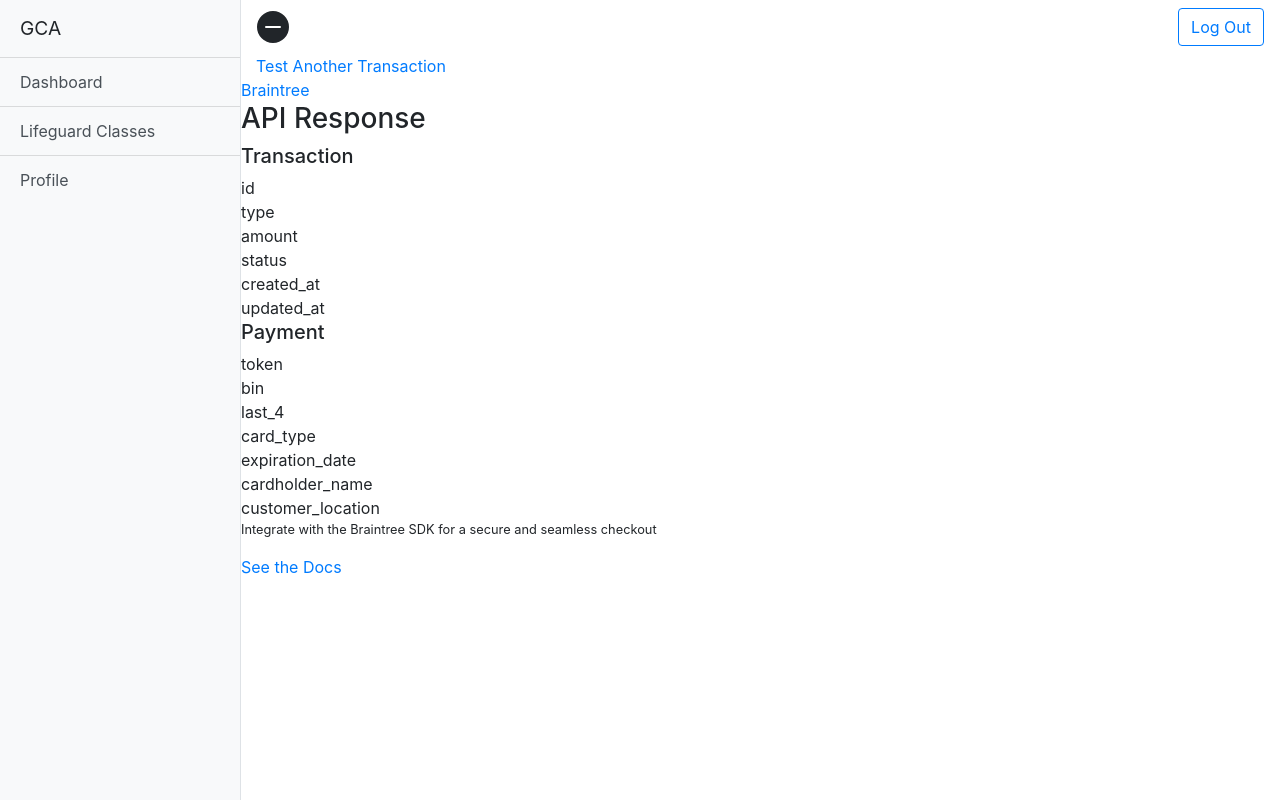
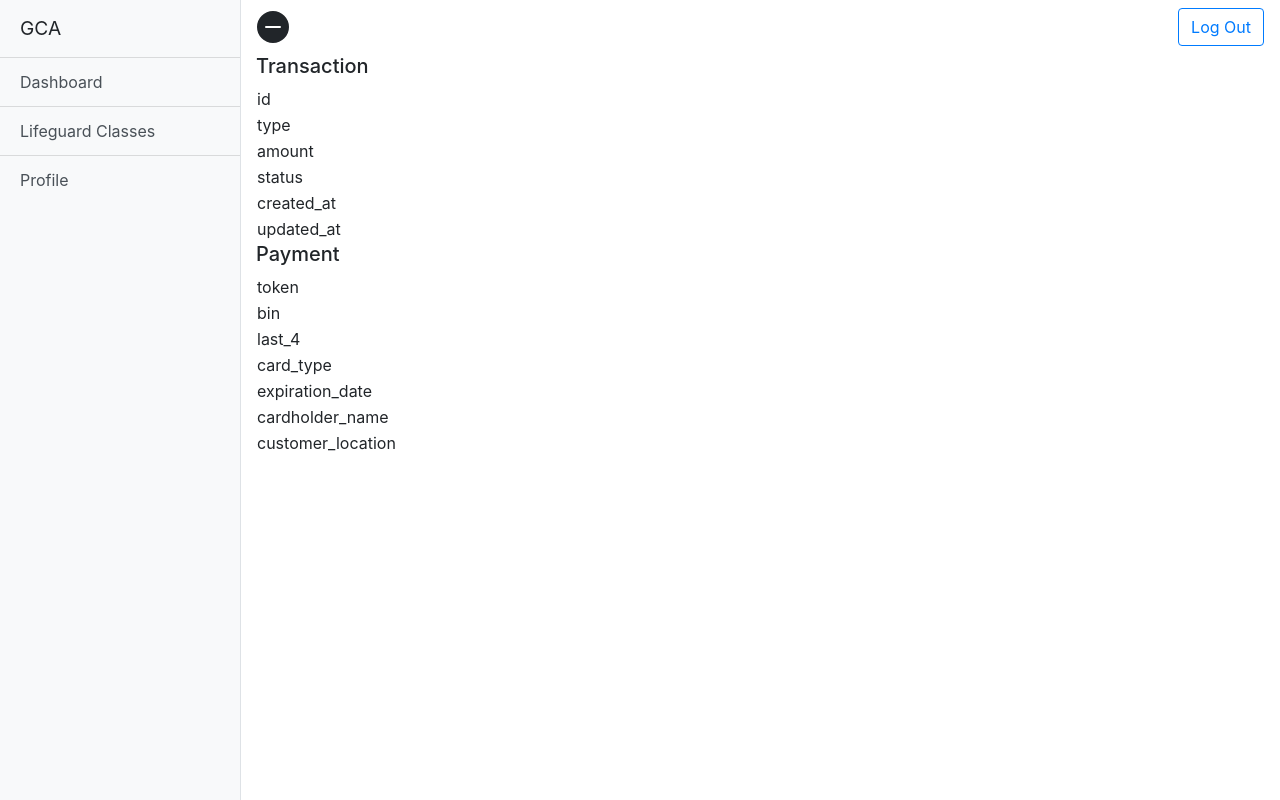
Before and after one commit to Jearce/lifeguard, a Django app: template payment/templates/payment/show.html in a window 1280 px wide. Run offline with Django 3.2, Linux system fonts and the light colour scheme; the template is opened without the code that fills it, so the values that code supplies are empty; parts of the project's set-up code (start-up, migrations or seed data) failed here and were passed over; some libraries are stand-ins or nearby versions.

Commit message:
Removed most markup to leave bare minimum of transaction results

```diff
--- a/payment/templates/payment/show.html
+++ b/payment/templates/payment/show.html
@@ -1,30 +1,9 @@
 {% extends 'sidebar.html' %}
 {% block pagecontent %}
 
-<div class="wrapper">
-  <div class="response container">
-    <div class="content">
-      <section>
-        <a class="button primary back" href="/checkouts/new">
-          <span>Test Another Transaction</span>
-        </a>
-      </section>
-    </div>
-  </div>
-</div>
-
-<aside class="drawer dark">
-  <header>
-    <div class="content compact">
-      <a href="https://developers.braintreepayments.com" class="braintree" target="_blank">Braintree</a>
-      <h3>API Response</h3>
-    </div>
-  </header>
-
-  <article class="content compact">
-  <section>
+<div class="container">
 	<h5>Transaction</h5>
-      <table cellpadding="0" cellspacing="0">
+	<table>
 		<tbody>
 			<tr>
 				<td>id</td>
@@ -52,12 +31,10 @@
 			</tr>
 		</tbody>
 	</table>
-    </section>
 
-    <section>
 	<h5>Payment</h5>
 
-      <table cellpadding="0" cellspacing="0">
+	<table>
 		<tbody>
 			<tr>
 				<td>token</td>
@@ -89,12 +66,10 @@
 			</tr>
 		</tbody>
 	</table>
-    </section>
 
 	{% if transaction.customer_details.id %}
-      <section>
 	<h5>Customer Details</h5>
-        <table cellpadding="0" cellspacing="0">
+	<table>
 		<tbody>
 			<tr>
 				<td>id</td>
@@ -130,18 +105,6 @@
 			</tr>
 		</tbody>
 	</table>
-      </section>
 	{% endif %}
-
-    <section>
-      <p class="center small">Integrate with the Braintree SDK for a secure and seamless checkout</p>
-    </section>
-
-    <section>
-      <a class="button secondary full" href="https://developers.braintreepayments.com/guides/drop-in" target="_blank">
-        <span>See the Docs</span>
-      </a>
-    </section>
-  </article>
-</aside>
+</div>
 {% endblock pagecontent %}
```
Lines whose indentation alone changed are shown as unchanged.
